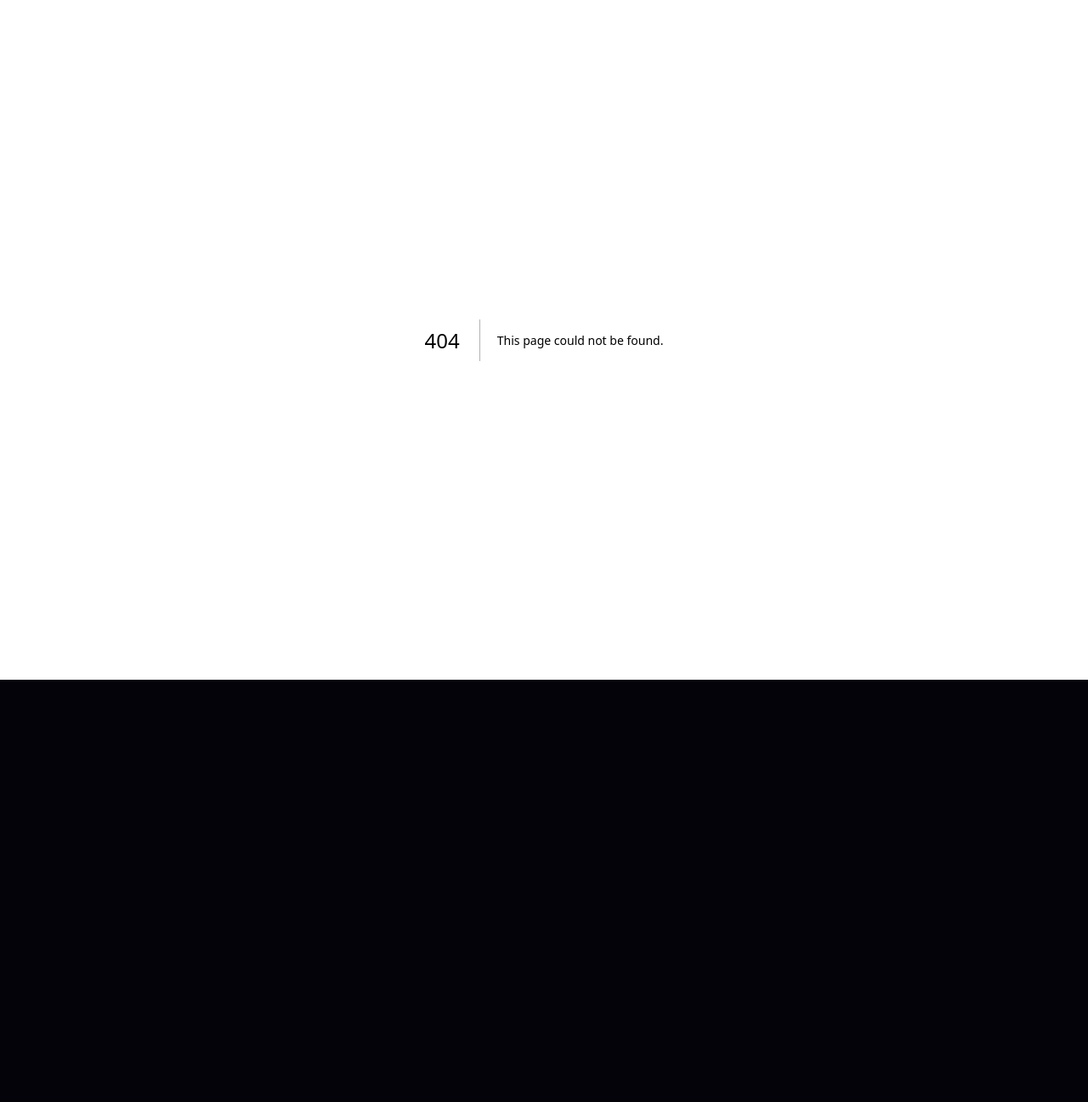
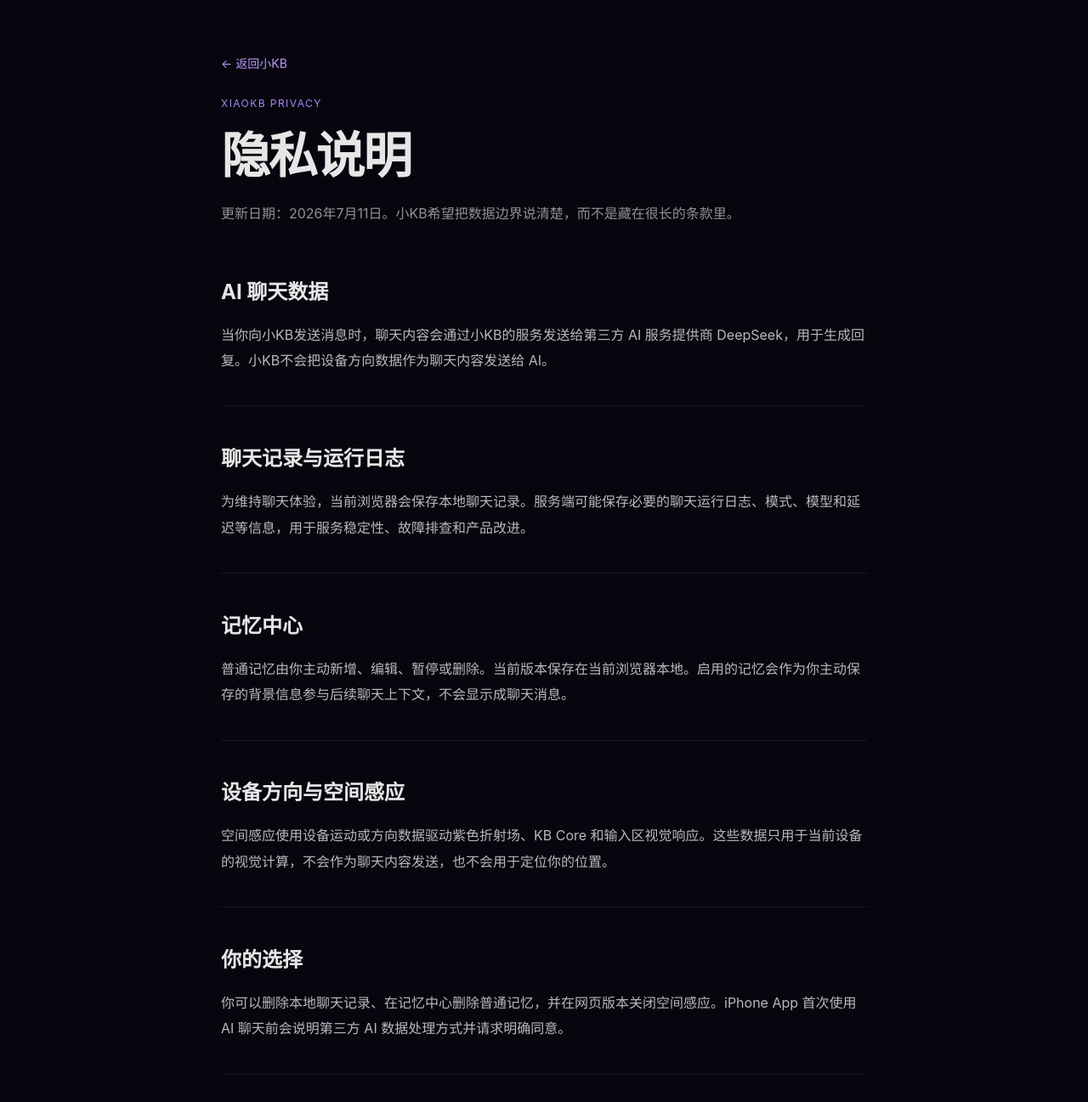
Before and after one commit to dengkaibao0526-design/ai-room, a Next.js app: page /privacy in a window 1280 px wide. Before the commit this address had no page. Shown: the top 1297 px of the page at 85% size. Before the commit the page ends 800 px from the top, so only its background shows below. Built offline with nearby package versions, Linux system fonts and the light colour scheme.

Commit message:
Add public privacy policy page

```diff
--- /dev/null
+++ b/app/privacy/page.js
@@ -0,0 +1,52 @@
+export const metadata = {
+  title: "隐私说明 · 小KB",
+  description: "小KB隐私与AI数据处理说明",
+};
+
+const sectionStyle = {
+  padding: "22px 0",
+  borderBottom: "1px solid rgba(255,255,255,.08)",
+};
+
+export default function PrivacyPage() {
+  return (
+    <main style={{ minHeight: "100dvh", background: "#07050d", color: "rgba(255,255,255,.9)", padding: "64px 22px 90px" }}>
+      <article style={{ width: "min(760px, 100%)", margin: "0 auto" }}>
+        <a href="/" style={{ color: "#b99aff", textDecoration: "none", fontSize: 14 }}>← 返回小KB</a>
+        <p style={{ margin: "30px 0 8px", color: "#a887ff", letterSpacing: ".12em", fontSize: 12 }}>XIAOKB PRIVACY</p>
+        <h1 style={{ margin: 0, fontSize: "clamp(34px, 7vw, 58px)", letterSpacing: "-.04em" }}>隐私说明</h1>
+        <p style={{ color: "rgba(255,255,255,.56)", lineHeight: 1.8 }}>更新日期：2026年7月11日。小KB希望把数据边界说清楚，而不是藏在很长的条款里。</p>
+
+        <section style={sectionStyle}>
+          <h2>AI 聊天数据</h2>
+          <p style={{ lineHeight: 1.9, color: "rgba(255,255,255,.72)" }}>当你向小KB发送消息时，聊天内容会通过小KB的服务发送给第三方 AI 服务提供商 DeepSeek，用于生成回复。小KB不会把设备方向数据作为聊天内容发送给 AI。</p>
+        </section>
+
+        <section style={sectionStyle}>
+          <h2>聊天记录与运行日志</h2>
+          <p style={{ lineHeight: 1.9, color: "rgba(255,255,255,.72)" }}>为维持聊天体验，当前浏览器会保存本地聊天记录。服务端可能保存必要的聊天运行日志、模式、模型和延迟等信息，用于服务稳定性、故障排查和产品改进。</p>
+        </section>
+
+        <section style={sectionStyle}>
+          <h2>记忆中心</h2>
+          <p style={{ lineHeight: 1.9, color: "rgba(255,255,255,.72)" }}>普通记忆由你主动新增、编辑、暂停或删除。当前版本保存在当前浏览器本地。启用的记忆会作为你主动保存的背景信息参与后续聊天上下文，不会显示成聊天消息。</p>
+        </section>
+
+        <section style={sectionStyle}>
+          <h2>设备方向与空间感应</h2>
+          <p style={{ lineHeight: 1.9, color: "rgba(255,255,255,.72)" }}>空间感应使用设备运动或方向数据驱动紫色折射场、KB Core 和输入区视觉响应。这些数据只用于当前设备的视觉计算，不会作为聊天内容发送，也不会用于定位你的位置。</p>
+        </section>
+
+        <section style={sectionStyle}>
+          <h2>你的选择</h2>
+          <p style={{ lineHeight: 1.9, color: "rgba(255,255,255,.72)" }}>你可以删除本地聊天记录、在记忆中心删除普通记忆，并在网页版本关闭空间感应。iPhone App 首次使用 AI 聊天前会说明第三方 AI 数据处理方式并请求明确同意。</p>
+        </section>
+
+        <section style={{ padding: "22px 0" }}>
+          <h2>联系我们</h2>
+          <p style={{ lineHeight: 1.9, color: "rgba(255,255,255,.72)" }}>关于隐私、数据或产品问题，请打开小KB，在「工具 → 反馈」中提交。我们会通过现有反馈系统接收并处理。</p>
+        </section>
+      </article>
+    </main>
+  );
+}
```
